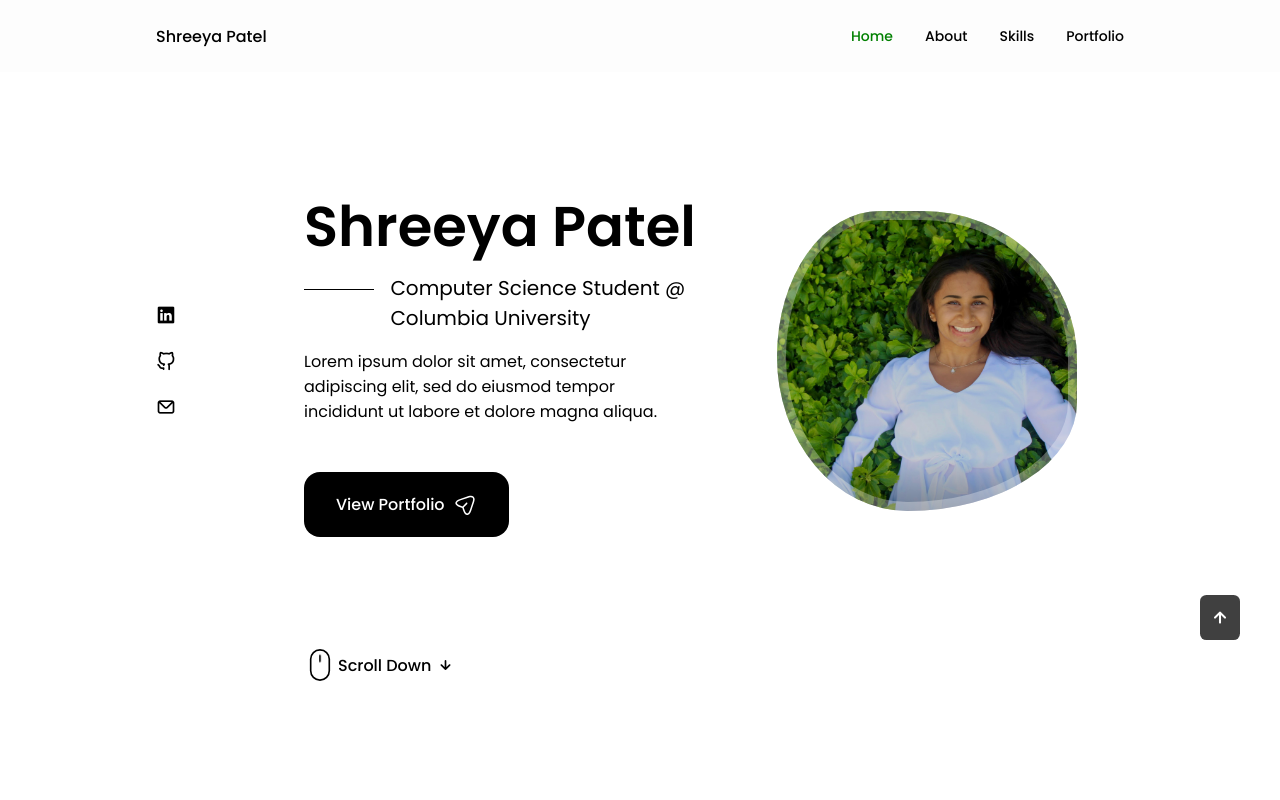
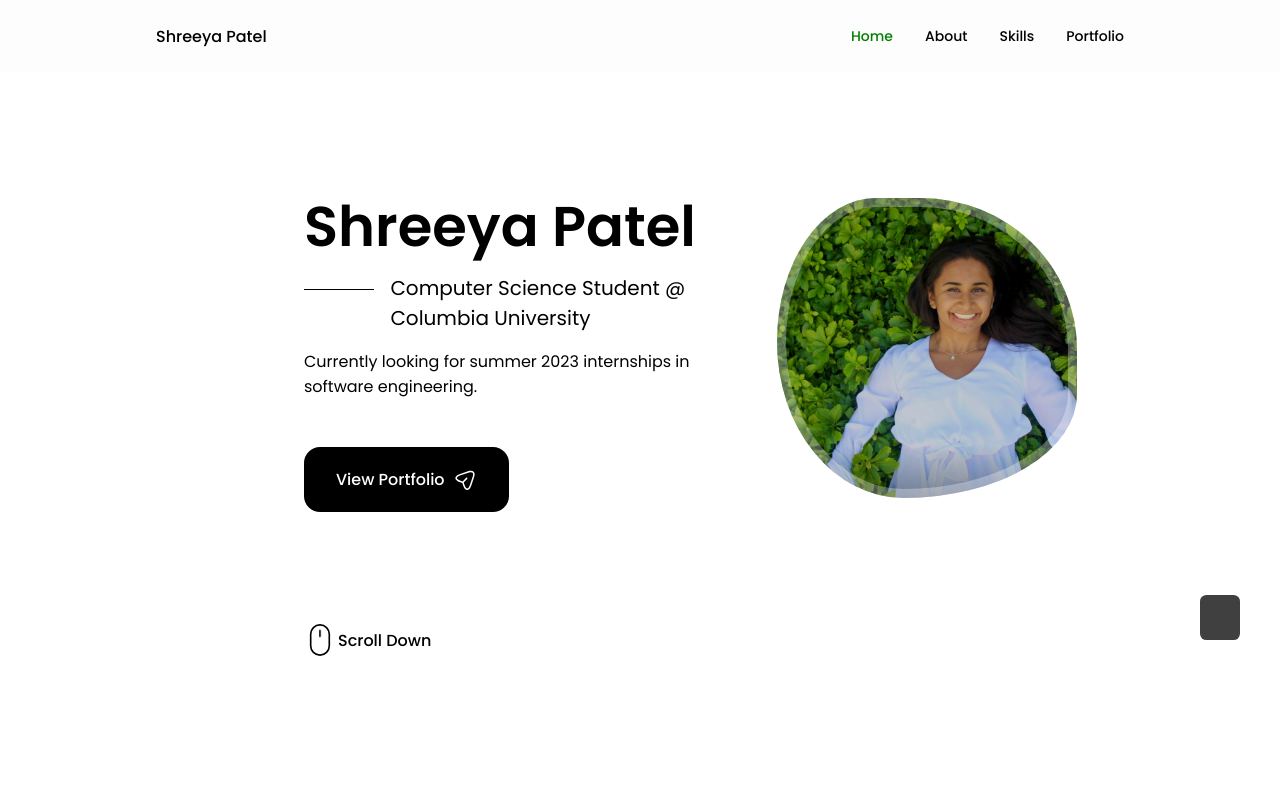
Before and after one commit to shreeyapatell/shreeyapatel.github.io, a React (Create React App) app: page / in a window 1280 px wide. Shown: the top 800 px of the page. Built offline with nearby package versions, Linux system fonts and the light colour scheme.

Commit message:
Update Data.js

```diff
--- a/src/components/home/Data.js
+++ b/src/components/home/Data.js
@@ -9,7 +9,7 @@
 
         <h3 className='home__subtitle'> Computer Science Student @ Columbia University</h3>
         <p className='home__description'>
-        Lorem ipsum dolor sit amet, consectetur adipiscing elit, sed do eiusmod tempor incididunt ut labore et dolore magna aliqua.
+       Currently looking for summer 2023 internships in software engineering.
         </p>
 
         <a href='#portfolio' className='button button--flex'>
```
